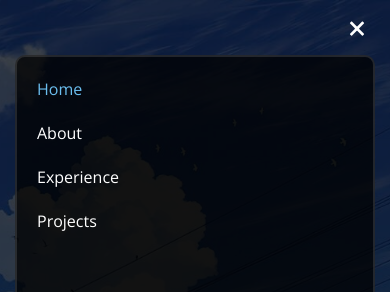
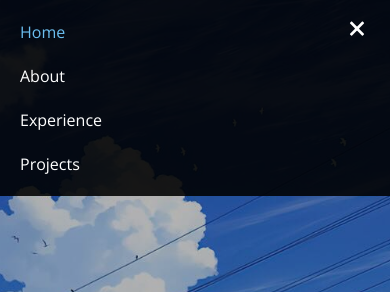
Before and after one commit to gavin2059/portfolio, a plain HTML site: page index.html in a window 390 px wide. Both pictures are taken after a click on the button 357 px from the left and 28 px from the top of the page. Shown: the top 292 px of the page. Drawn offline with nearby package versions, Linux system fonts and the light colour scheme.

Commit message:
update borger style

```diff
--- a/assets/css/style.css
+++ b/assets/css/style.css
@@ -310,7 +310,7 @@ h6 {
   position: fixed;
   right: 15px;
   top: 15px;
-  z-index: 9998;
+  z-index: 9999;
   border: 0;
   background: none;
   font-size: 24px;
@@ -327,19 +327,22 @@ h6 {
 
 .mobile-nav {
   position: fixed;
-  top: 55px;
-  right: 15px;
-  bottom: 15px;
-  left: 15px;
-  z-index: 9999;
+  top: 0px;
+  right: 0px;
+  left: 0px;
+  /* top: 55px; */
+  /* right: 15px; */
+  /* bottom: 15px; */
+  /* left: 15px; */
+  z-index: 9998;
   overflow-y: auto;
-  background: rgba(0, 0, 0, 0.75);
+  background: rgba(0, 0, 0, 0.88);
   transition: ease-in-out 0.2s;
   opacity: 0;
   visibility: hidden;
-  border-radius: 10px;
+  /* border-radius: 10px; */
   padding: 10px 0;
-  border: 2px solid rgba(255, 255, 255, 0.12);
+  /* border: 2px solid rgba(255, 255, 255, 0.12); */
 }
 
 .mobile-nav * {
@@ -371,7 +374,7 @@ h6 {
   top: 0;
   left: 0;
   position: fixed;
-  background: rgba(0, 0, 0, 0.6);
+  background: rgba(0, 0, 0, 0);
   overflow: hidden;
   display: none;
   transition: ease-in-out 0.2s;
```
